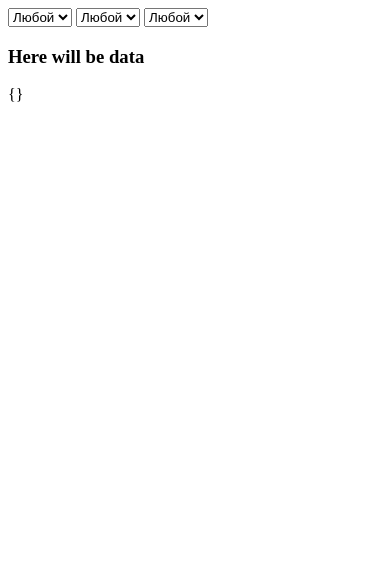
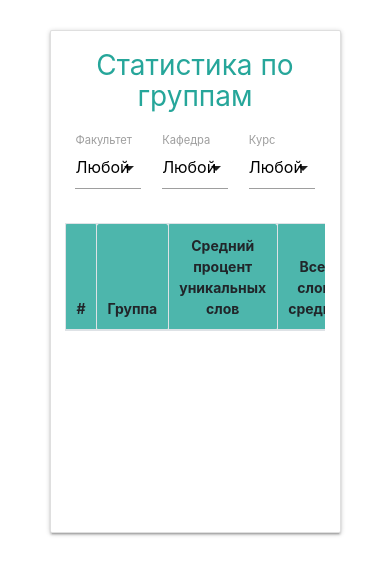
Before and after one commit to moevm/nosql1h19-report-stats, a Flask app: page /groups in a window 390 px wide. Shown: the top 575 px of the page. Run offline with Flask 2, Linux system fonts and the light colour scheme; data that the repository does not hold is empty; parts of the project's set-up code (start-up, migrations or seed data) failed here and were passed over; some libraries are stand-ins or nearby versions.

Commit message:
groups.html

```diff
--- /dev/null
+++ b/src/static/js/group_stats.js
@@ -0,0 +1,3 @@
+$(document).ready(function(){
+    $('select').formSelect();
+});
--- a/src/static/styles/styles.css
+++ b/src/static/styles/styles.css
@@ -23,11 +23,15 @@
 }
 
 .my-card {
-    margin-top: 20%;
+    margin-top: 25%;
+    margin-bottom: 25%;
+    height: 50%;
 }
 
 .rep-card {
-    margin-top: 10%;
+    margin-top: 25%;
+    margin-bottom: 25%;
+    height: 50%;
     padding: 5%;
 }
 
@@ -85,3 +89,36 @@
 .top-words {
     display: inline;
 }
+
+.group-card {
+    margin-top: 10%;
+}
+
+.group-card-content {
+    margin: 3% 5%;
+}
+
+.group-card h6 {
+    font-size: 2em;
+    margin-bottom: 20px;
+    color: #26a69a;
+}
+
+td {
+    text-align: center;
+    vertical-align: top;
+}
+
+th {
+    text-align: center;
+    vertical-align: top;
+}
+
+.my-table thead {
+    background-color: #4db6ac;
+}
+
+.table-container{
+    height: 300px;
+    overflow: auto;
+}
--- a/src/templates/groups.html
+++ b/src/templates/groups.html
@@ -3,30 +3,75 @@
 <head>
     <meta charset="UTF-8">
     <title>Статистика групп</title>
+    <meta name="viewport" content="width=device-width, initial-scale=1">
+    <link rel="stylesheet" href="https://stackpath.bootstrapcdn.com/bootstrap/4.3.1/css/bootstrap.min.css"
+        integrity="sha384-ggOyR0iXCbMQv3Xipma34MD+dH/1fQ784/j6cY/iJTQUOhcWr7x9JvoRxT2MZw1T" crossorigin="anonymous">
+    <link rel="stylesheet" href="https://cdnjs.cloudflare.com/ajax/libs/materialize/1.0.0/css/materialize.min.css">
+    <script src="https://ajax.googleapis.com/ajax/libs/jquery/3.3.1/jquery.min.js"></script>
+    <link rel="stylesheet" href="../static/styles/styles.css">
 </head>
-<script src="https://ajax.googleapis.com/ajax/libs/jquery/2.2.2/jquery.min.js"></script><body>
+<body>
 
-
-
+    <div class="container h-100">
+        <div class="row align-items-center h-100">
+            <div class="col"></div>
+            <div class="col-12 col-sm-12 col-md-10 col-lg-10 col-xl-10 center-align">
+                <div class="card white h-100 group-card">
+                    <div class="group-card-content">
+                        <h6>Статистика по группам</h6>
+                        <div class="row">
+                            <div class="col">
+                                <div class="input-field">
                                     <select id="select_fac">
                                         {% for fac in faculties %}
                                             <option>{{ fac }}</option>
                                         {% endfor %}
                                     </select>
+                                    <label for="select_fac">Факультет</label>
+                                </div>
+                            </div>
+                            <div class="col">
+                                <div class="input-field">
                                     <select id="select_dep">
                                         {% for dep in departments %}
                                             <option>{{ dep }}</option>
                                         {% endfor %}
                                     </select>
+                                    <label for="select_dep">Кафедра</label>
+                                </div>
+                            </div>
+                            <div class="col">
+                                <div class="input-field">
                                     <select id="select_cour">
                                         {% for cour in courses %}
                                             <option>{{ cour }}</option>
                                         {% endfor %}
                                     </select>
-
-<h3> Here will be data</h3>
-<div id="data"></div>
-<h3>{{msg}}</h3>
+                                    <label for="select_cour">Курс</label>
+                                </div>
+                            </div>
+                        </div>
+                        <div class="table-container">
+                            <table id="stats-table" class="table table-hover table-bordered my-table">
+                                <thead>
+                                    <tr>
+                                        <th>#</th>
+                                        <th>Группа</th>
+                                        <th>Средний процент уникальных слов</th>
+                                        <th>Всего слов в среднем</th>
+                                        <th>Уникальных слов в среднем</th>
+                                        <th>Отчетов загружено</th>
+                                    </tr>
+                                </thead>
+                                <tbody id="stats-table-body"></tbody>
+                            </table>
+                        </div>
+                    </div>
+                </div>
+            </div>
+            <div class="col"></div>
+        </div>
+    </div>
 
     <script>
             function get_data() {
@@ -41,7 +86,18 @@
                     type: 'POST',
                     success: function(response) {
                         console.log(response);
-                    var json = jQuery.parseJSON(response);1
+                        var json = jQuery.parseJSON(response);
+                        console.log(Object.keys(json).length);
+                        $('#stats-table-body').remove();
+                        $('#stats-table').append('<tbody id=stats-table-body></tbody>');
+                        for (let i = 0; i < Object.keys(json).length; ++i) {
+                            let row = '<tr><td>' + (i+1) + '</td><td>' + json[i]['_id'] + '</td><td>'
+                                + json[i]['avg_persent_unique_words'].toFixed(0) + '</td><td>'
+                                + json[i]['avg_total_words'].toFixed(0) + '</td><td>'
+                                + json[i]['avg_unique_words'].toFixed() + '</td><td>'
+                                + json[i]['total_reports_loaded'] + '</td></tr>';
+                            $('#stats-table-body').append(row);
+                        }
                         $('#data').text(response);
                     },
                     error: function(error) {
@@ -64,6 +120,7 @@
 
     </script>
 
-
+    <script src="https://cdnjs.cloudflare.com/ajax/libs/materialize/1.0.0/js/materialize.min.js"></script>
+    <script src="../static/js/group_stats.js"></script>
 </body>
 </html>
--- a/src/templates/index.html
+++ b/src/templates/index.html
@@ -12,10 +12,10 @@
 </head>
 <body>
     <div class="container h-100">
-        <div class="row align-items-center h-100 align-center">
+        <div class="row align-items-center h-100">
             <div class="col"></div>
-            <div class="col-12 col-sm-12 col-md-8 col-lg-8 col-xl-8 center-align">
-                <div class="card white h-100 justify-content-center my-card">
+            <div class="col-12 col-sm-12 col-md-8 col-lg-8 col-xl-8">
+                <div class="card white h-100 my-card">
                     <div class="my-card-content">
                         <button class="btn-large waves-effect waves-light my-btn" onclick="window.location='/upload';">Загрузить отчет</button>
                         <br>
--- a/src/templates/report_stat.html
+++ b/src/templates/report_stat.html
@@ -6,16 +6,15 @@
     <link rel="stylesheet" href="https://stackpath.bootstrapcdn.com/bootstrap/4.3.1/css/bootstrap.min.css"
         integrity="sha384-ggOyR0iXCbMQv3Xipma34MD+dH/1fQ784/j6cY/iJTQUOhcWr7x9JvoRxT2MZw1T" crossorigin="anonymous">
     <link rel="stylesheet" href="https://cdnjs.cloudflare.com/ajax/libs/materialize/1.0.0/css/materialize.min.css">
-    <script src="https://cdnjs.cloudflare.com/ajax/libs/materialize/1.0.0/js/materialize.min.js"></script>
     <link rel="stylesheet" href="../static/styles/styles.css">
 </head>
 <body>
 
     <div class="container h-100">
-        <div class="row align-items-center h-100 align-center">
+        <div class="row align-items-center h-100">
             <div class="col"></div>
             <div class="col-12 col-sm-12 col-md-8 col-lg-8 col-xl-8 center-align">
-                <div class="card white h-100 justify-content-center rep-card">
+                <div class="card white h-100 rep-card">
                     <div class="rep-card-content">
                         <div class="rep-card-word-content">
                                 <div class="rep-word-stats"><p class="rep-p">Всего символов:</p> <p class="rep-num">{{ data['symbols']['total_raw_symbols'] }}</p></div>
--- a/src/templates/upload.html
+++ b/src/templates/upload.html
@@ -12,10 +12,10 @@
 </head>
 <body>
     <div class="container h-100">
-        <div class="row align-items-center h-100 align-center">
+        <div class="row align-items-center h-100">
             <div class="col"></div>
             <div class="col-12 col-sm-12 col-md-8 col-lg-8 col-xl-8 center-align">
-                <div class="card white h-100 justify-content-center upload-card">
+                <div class="card white h-100 upload-card">
                     <div class="card-content">
 
                             <form action="/upload" method="post" enctype="multipart/form-data">
```
Lines whose indentation alone changed are shown as unchanged.
